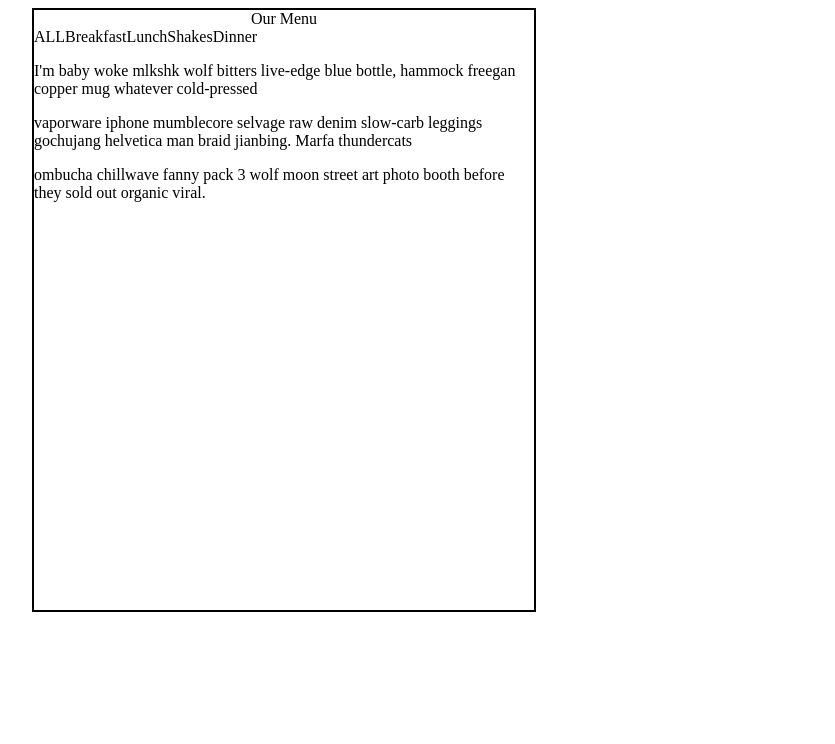
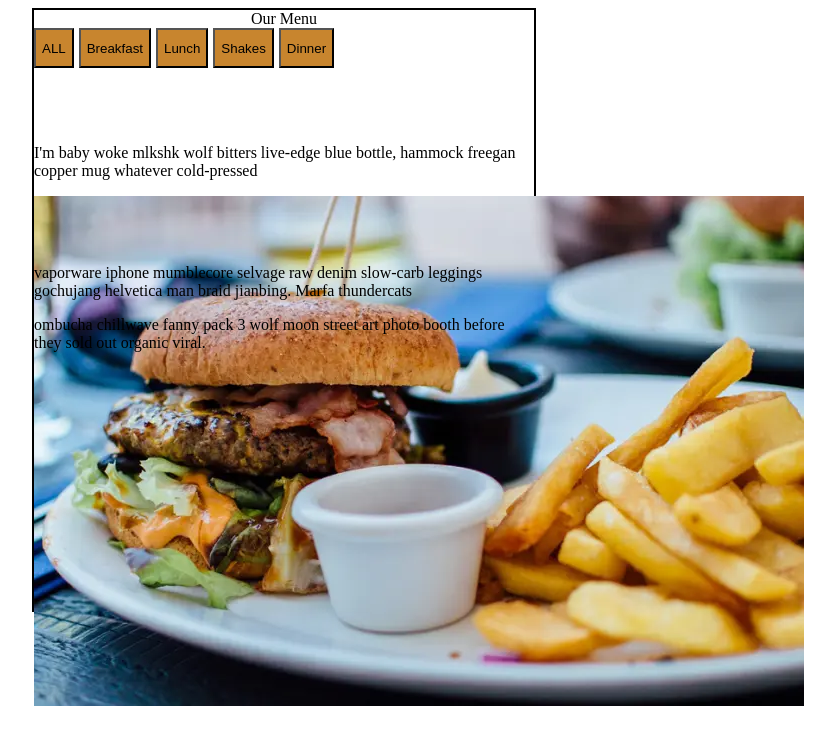
Before and after one commit to RinRavit/Web-TP, a plain HTML site: page TP06/TP06-3/indexTP06-3.html in a window 1280 px wide. Shown: the whole page, without its empty margins (356-1191 px from the left). Drawn offline with Linux system fonts and the light colour scheme.

Commit message:
update TP6

```diff
--- a/TP06/TP06-3/Syless3.css
+++ b/TP06/TP06-3/Syless3.css
@@ -13,13 +13,21 @@ header {
   border: 2px solid black;
 }
 .nag-bar {
+  height: 100px;
   display: flex;
   flex-direction: row;
+  gap: 5px;
 }
-.nage-bar > div {
-  width: 20px;
-  height: 10px;
-  display: flex;
-  justify-content: space-between;
+.all,
+.breakfast,
+.lunch,
+.shakes,
+.dinner {
+  width: auto;
+  height: 40px;
   background-color: rgb(200, 133, 46);
 }
+.img2 {
+  width: 5px;
+  height: 52px;
+}
--- a/TP06/TP06-3/indexTP06-3.html
+++ b/TP06/TP06-3/indexTP06-3.html
@@ -13,14 +13,16 @@
     <div class="container">
       <header>Our Menu</header>
       <div class="nag-bar">
-        <div class="all">ALL</div>
-        <div class="breakfast">Breakfast</div>
-        <div class="lunch">Lunch</div>
-        <div class="shakes">Shakes</div>
-        <div class="dinner">Dinner</div>
+        <button class="all">ALL</button>
+        <button class="breakfast">Breakfast</button>
+        <button class="lunch">Lunch</button>
+        <button class="shakes">Shakes</button>
+        <button class="dinner">Dinner</button>
       </div>
       <div class="section">
-        <div class="img1"></div>
+        <div class="img1">
+          <!-- <img src="../asset/image/Buttermilk_Pancakes.png" alt="Buttermilk_Pancakes"/> -->
+        </div>
         <div class="content">
           <div class="title"></div>
           <p>
@@ -30,7 +32,9 @@
         </div>
       </div>
       <div class="section">
-        <div class="img1"></div>
+        <div class="img2">
+          <img src="../asset/image/Dinner_Double.webp" alt="" />
+        </div>
         <div class="content">
           <div class="title"></div>
           <p>
@@ -40,7 +44,9 @@
         </div>
       </div>
       <div class="section">
-        <div class="img1"></div>
+        <div class="img3">
+          <!-- <img src="../asset/image/Godzilla_Milkshake.webp" alt="" /> -->
+        </div>
         <div class="content">
           <div class="title"></div>
           <p>
```
Also changed, not shown: TP06/asset/image/Buttermilk_Pancakes.png (added), TP06/asset/image/Dinner_Double.webp (added), TP06/asset/image/Godzilla_Milkshake.webp (added).
